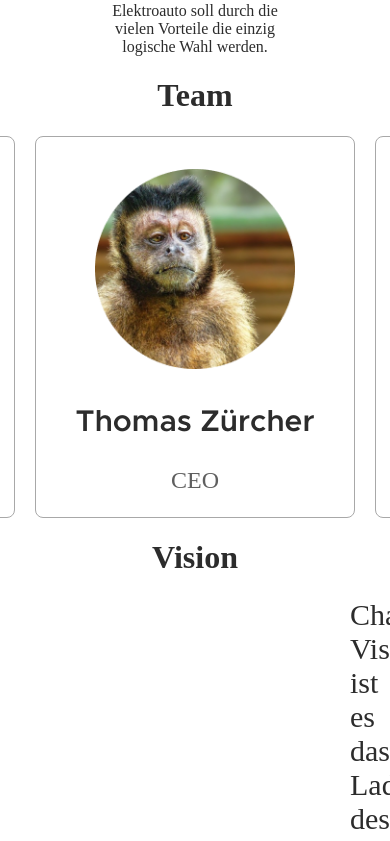
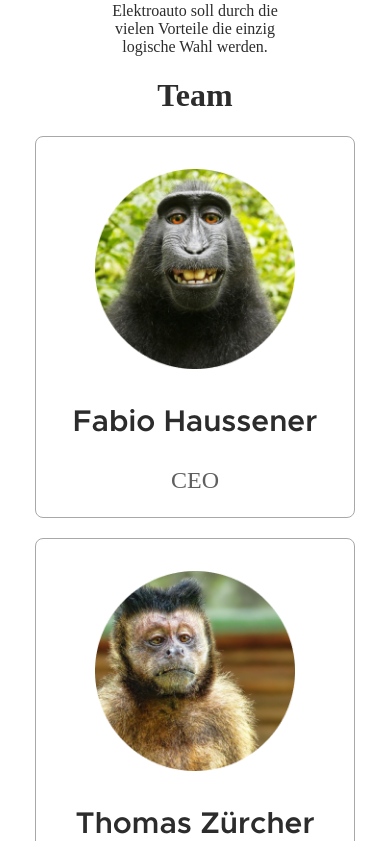
Before and after one commit to fhaussener/chargingfox_productpage, a Next.js app: page /about-us in a window 390 px wide. Shown: the part 783-1624 px from the top of the page. Built offline with nearby package versions, Linux system fonts and the light colour scheme; a web font is replaced by a local one.

Commit message:
Add responsive features

```diff
--- a/styles/aboutUs.module.scss
+++ b/styles/aboutUs.module.scss
@@ -52,7 +52,7 @@
   }
 }
 
-.Values{
+.Values {
   font-size: 22px;
   width: 100%;
   height: 400px;
@@ -60,14 +60,24 @@
   flex-direction: column;
   align-items: center;
 
-  .valueContent{
+  .valueContent {
     display: flex;
     width: 1000px;
     justify-content: space-between;
 
-    .value{
+    .value {
       width: 320px;
       height: 180px;
     }
   }
 }
+
+@media screen and (max-width: 1000px) {
+  .teamMember {
+    align-items: center;
+    flex-direction: column;
+    & > div {
+      margin-bottom: 20px;
+    }
+  }
+}
```
